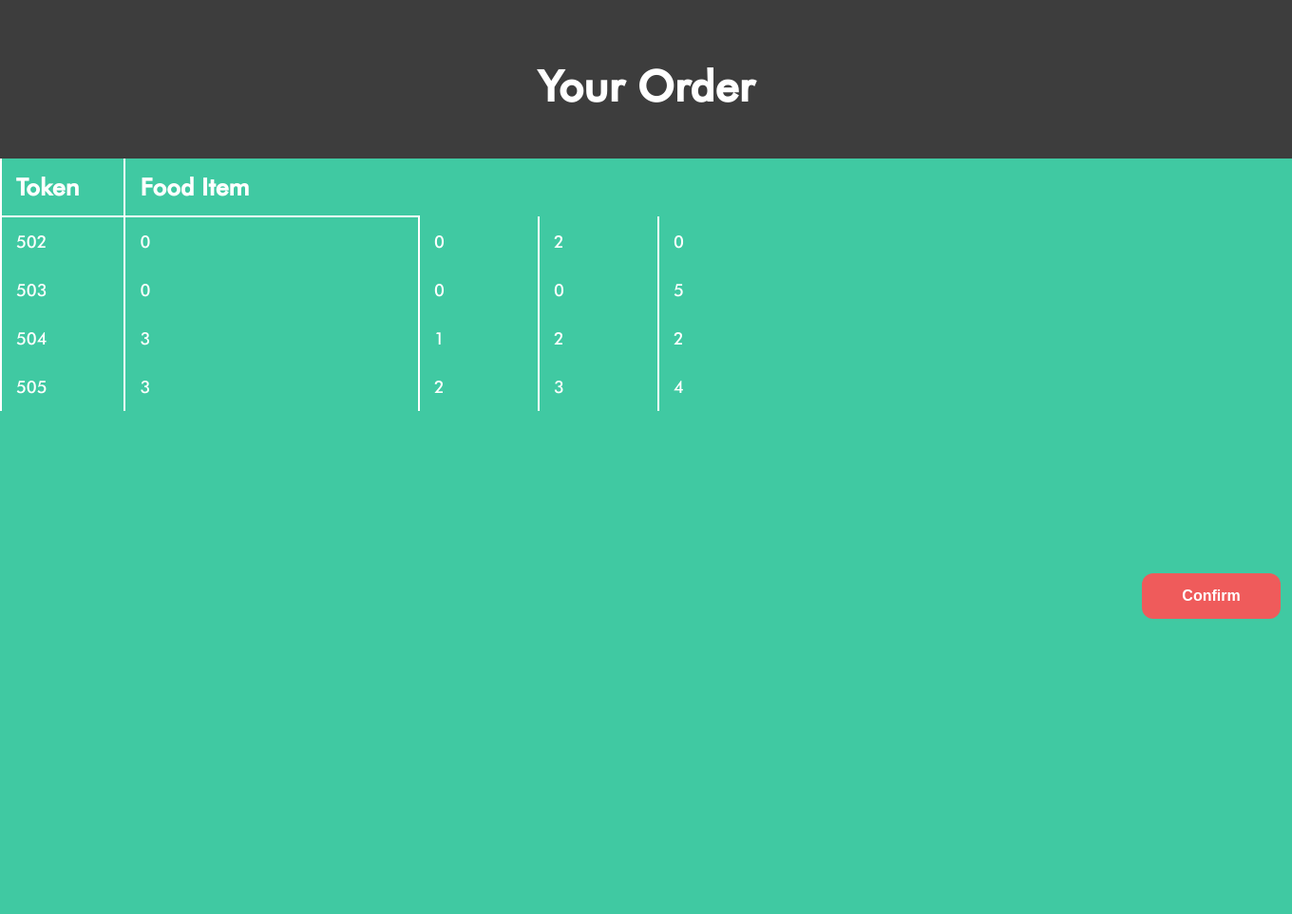
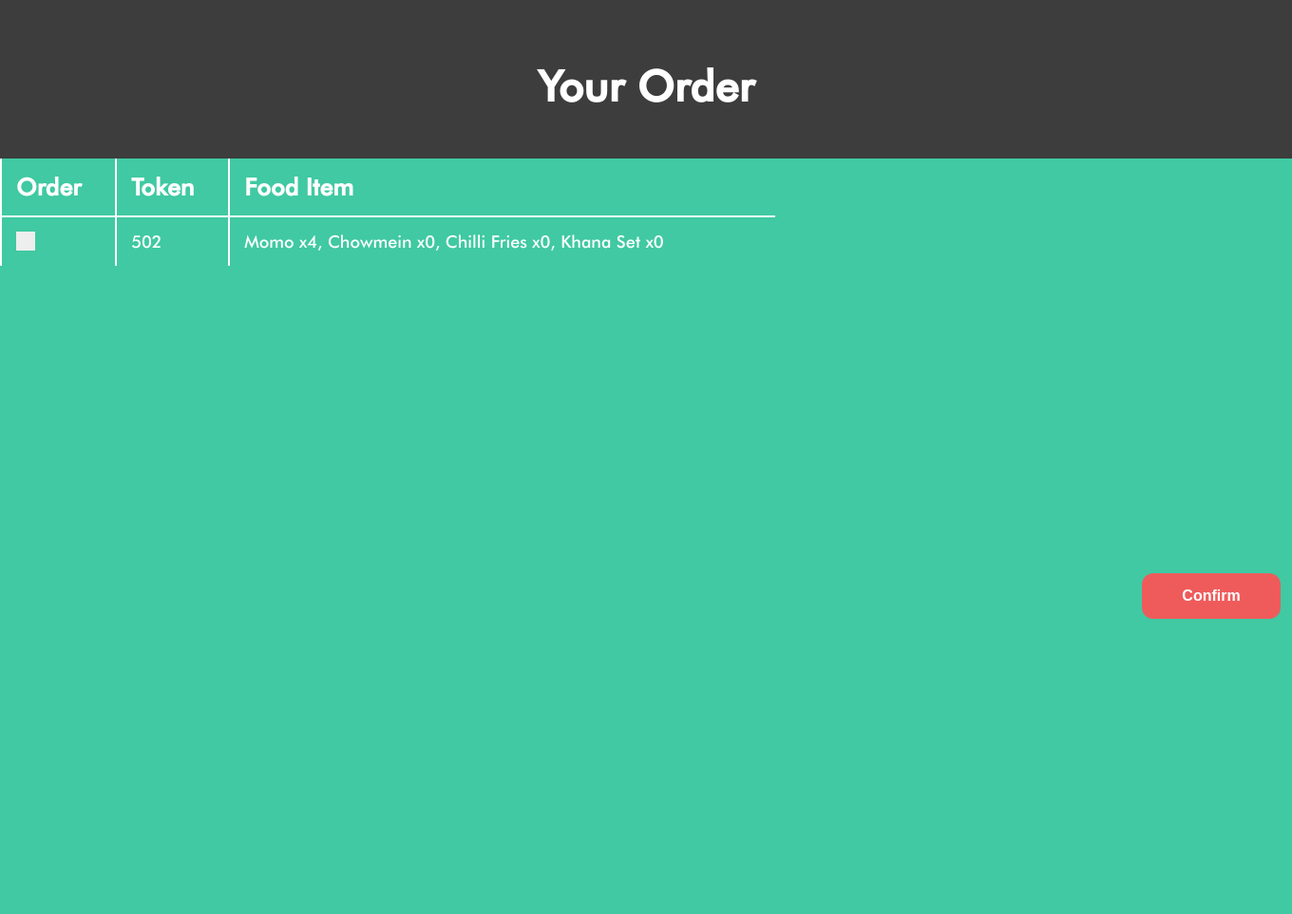
Before and after one commit to Lijan09/qrreader, a Flask app: page /canteenorder in a window 1360 px wide. Shown: the whole page at 95% size. After the commit the page ends 652 px from the top, so only its background shows below. Run offline with Flask 2, Linux system fonts and the light colour scheme; parts of the project's set-up code (start-up, migrations or seed data) failed here and were passed over.

Commit message:
order changes

```diff
--- a/Templates/canteenorder.html
+++ b/Templates/canteenorder.html
@@ -138,15 +138,21 @@
 
 {% block content %}
 <h1 class="welcome"> Your Order </h1><br>
-<form action='/register' method="post">
+
+<form action='/canteenorder' method="post">
     <div class="frame">
         <table>
             <tr>
-                <th width="16%">Token</th>
-                <th width="38%">Food Item</th>
+                <th width="1%">Order</th>
+                <th width="1%">Token</th>
+                <th width="20%">Food Item</th>
             </tr>
             {% for x in li %}
             <tr>
+                <td>
+                    <label class="order"> <input type="checkbox" name="token" value=<var>{{token}}</var>
+                        <span class="checkmark"></span></label>
+                </td>
                 {% for item in x %}
                 <td>{{item}}</td>
                 {% endfor %}
--- a/app.py
+++ b/app.py
@@ -851,9 +851,27 @@ def canteenorder():
 
             finalarray.append(array)
 
+    finalorder = []
+
+    for x in range(len(finalarray)):
+
+        orders = []
+
+        orders.append(finalarray[x][0])
+        line = "Momo x" + finalarray[x][1] + ", " + "Chowmein x" + finalarray[x][2] + \
+            ", " + "Chilli Fries x" + \
+            finalarray[x][3] + ", " + "Khana Set x" + finalarray[x][4]
+        orders.append(line)
+
+        finalorder.append(orders)
+
+    return render_template("canteenorder.html", li=finalorder)
 
 
-    return render_template("canteenorder.html", li=finalarray)
+@app.route("/canteenorder", methods=["GET", "POST"])
+def orderdata():
+    if request.method == "POST":
+        return redirect(url_for("canteenorder"))
 
 
 if __name__ == "__main__":
--- a/canteentoken.txt
+++ b/canteentoken.txt
@@ -1,4 +1 @@
-502,0,0,2,0
-503,0,0,0,5
-504,3,1,2,2
-505,3,2,3,4
+502,4,0,0,0
--- a/data.txt
+++ b/data.txt
@@ -1,4 +1,4 @@
-3513,Aashish Kadel,Student,+2 Science,Putalisadak,H,9840030767,1330
+3513,Aashish Kadel,Student,+2 Science,Putalisadak,H,9840030767,1810
 3519,Lijan Shrestha,Student,+2 Science,Tahachal,A,9841000000,0
 3613,Mokshyak Amatya,Council,+2 Science,Imadol,Z,9818684008,0
 4686,Aadesh Amatya,Teacher,+2 Science,Nil,Nil,9800000000,0
```
